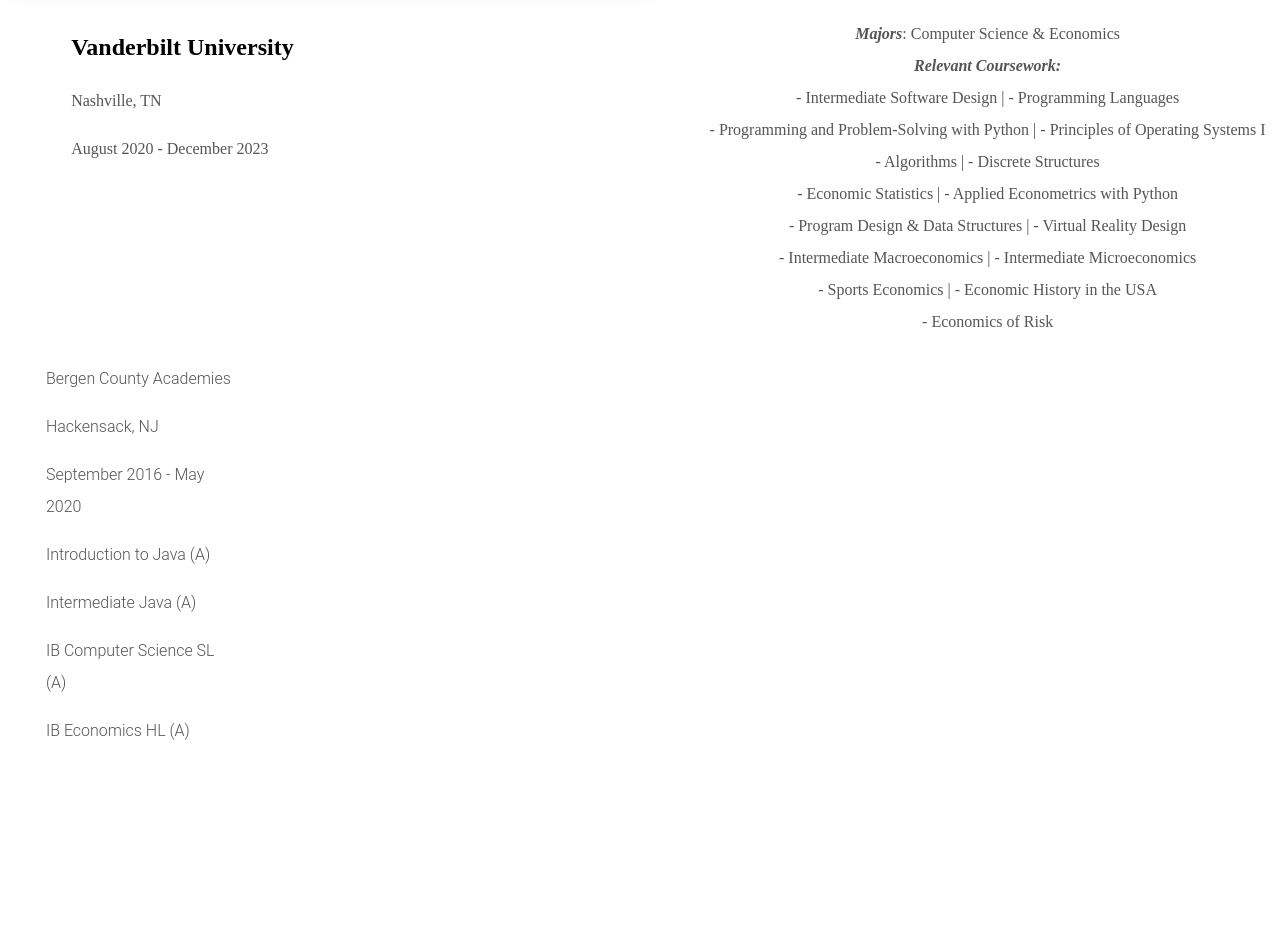
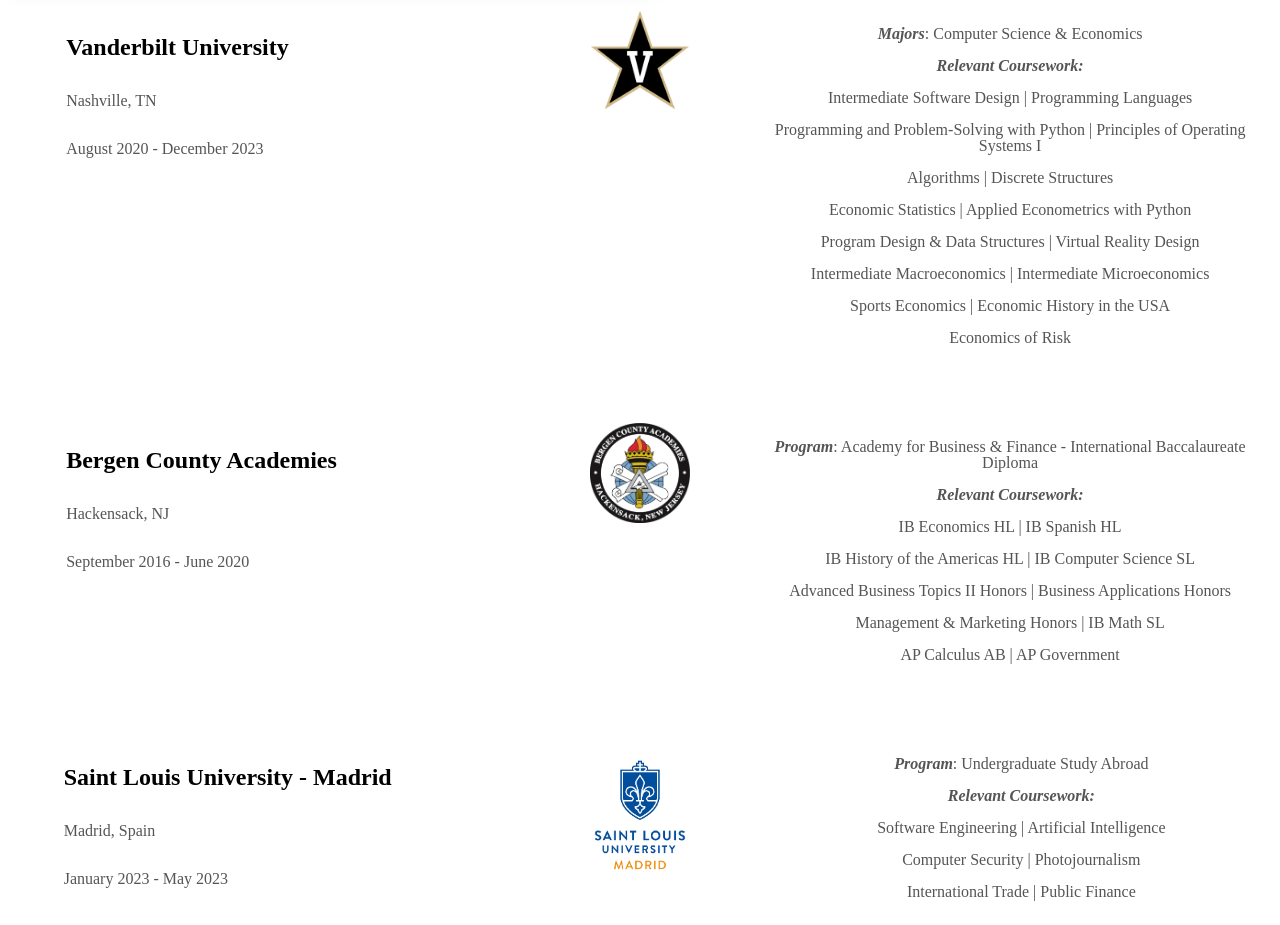
Before and after one commit to brenoreilly17/BrendanPersonalWebsite, a plain HTML site: page index.html in a window 1280 px wide. Shown: the part 2060-2985 px from the top of the page. Before the commit the page ends 2831 px from the top, so only its background shows below. Drawn offline with Linux system fonts and the light colour scheme.

Commit message:
Education Section Content and Formatting

```diff
--- a/index.html
+++ b/index.html
@@ -77,48 +77,100 @@
         </div>
         <div class="vanderbilt-details">
             <div class="left-block">
-            <h3>Vanderbilt University</h3>
+            <h3><a href="https://www.vanderbilt.edu/">Vanderbilt University</a></h3>
             <p> Nashville, TN </p>
             <p>August 2020 - December 2023</p>
+            </div>
+            <div class="middle-block">
+                <img src="Vanderbilt_Commodores_logo.svg.png" alt="Vandy Logo" width="100" height="100">
             </div>
             <div class="right-block">
             <p><em><strong>Majors</strong></em>: Computer Science & Economics</p>
                 <p><em><strong>Relevant Coursework:</strong></em></p>
                 <div class = "block-of-text-education">
-                <p>- Intermediate Software Design | - Programming Languages</p>
+                <p>Intermediate Software Design | Programming Languages</p>
             </div>
                 <div class="block-of-text-education">
-                    <p>- Programming and Problem-Solving with Python | - Principles of Operating Systems I</p>
+                    <p>Programming and Problem-Solving with Python | Principles of Operating Systems I</p>
             </div>
                 <div class="block-of-text-education">
-                    <p>- Algorithms | - Discrete Structures</p>
+                    <p>Algorithms | Discrete Structures</p>
                 </div>
                 <div class="block-of-text-education">
-                    <p>- Economic Statistics | - Applied Econometrics with Python</p>
+                    <p>Economic Statistics | Applied Econometrics with Python</p>
                 </div>
                 <div class="block-of-text-education">
-                    <p>- Program Design & Data Structures | - Virtual Reality Design</p>
+                    <p>Program Design & Data Structures | Virtual Reality Design</p>
                 </div>
                 <div class="block-of-text-education">
-                    <p>- Intermediate Macroeconomics | - Intermediate Microeconomics</p>
+                    <p>Intermediate Macroeconomics | Intermediate Microeconomics</p>
                 </div>
                 <div class="block-of-text-education">
-                    <p>- Sports Economics | - Economic History in the USA</p>
+                    <p>Sports Economics | Economic History in the USA</p>
                 </div>
                 <div class="block-of-text-education">
-                    <p>- Economics of Risk</p>
+                    <p>Economics of Risk</p>
                 </div>
             </div>
             </div>
+        <div class="block-of-text"></div>
+        <div class="block-of-text"></div>
+        <div class="block-of-text"></div>
         <div class="bca-details">
-            <p>Bergen County Academies</p>
-            <p>Hackensack, NJ</p>
-            <p>September 2016 - May 2020</p>
-            <p>Introduction to Java (A)</p>
-            <p>Intermediate Java (A)</p>
-            <p>IB Computer Science SL (A)</p>
-            <p>IB Economics HL (A)</p>
+            <div class="bca-left-block">
+                <h3><a href="https://bca-admissions.bergen.org/">Bergen County Academies</a></h3>
+                <p> Hackensack, NJ </p>
+                <p>September 2016 - June 2020</p>
             </div>
+            <div class="bca-middle-block">
+                <img src="BCA%20Logo.png" alt="BCA Logo" width="100" height="100">
+            </div>
+            <div class="bca-right-block">
+                <p><em><strong>Program</strong></em>: Academy for Business & Finance - International Baccalaureate Diploma</p>
+                <p><em><strong>Relevant Coursework:</strong></em></p>
+                <div class = "block-of-text-education">
+                    <p>IB Economics HL | IB Spanish HL</p>
+                </div>
+                <div class="block-of-text-education">
+                    <p>IB History of the Americas HL | IB Computer Science SL</p>
+                </div>
+                <div class="block-of-text-education">
+                    <p>Advanced Business Topics II Honors | Business Applications Honors</p>
+                </div>
+                <div class="block-of-text-education">
+                    <p>Management & Marketing Honors | IB Math SL</p>
+                </div>
+                <div class="block-of-text-education">
+                    <p>AP Calculus AB | AP Government</p>
+                </div>
+            </div>
+        </div>
+        <div class="block-of-text"></div>
+        <div class="block-of-text"></div>
+        <div class="block-of-text"></div>
+        <div class="slu-details">
+            <div class="slu-left-block">
+                <h3><a href="https://www.slu.edu/madrid/index.php">Saint Louis University - Madrid</a></h3>
+                <p> Madrid, Spain </p>
+                <p>January 2023 - May 2023</p>
+            </div>
+            <div class="slu-middle-block">
+                <img src="SLU%20Madrid%20Logo.jpeg" alt="SLU Madrid Logo" width="150" height="150">
+            </div>
+            <div class="slu-right-block">
+                <p><em><strong>Program</strong></em>: Undergraduate Study Abroad</p>
+                <p><em><strong>Relevant Coursework:</strong></em></p>
+                <div class = "block-of-text-education">
+                    <p>Software Engineering | Artificial Intelligence</p>
+                </div>
+                <div class="block-of-text-education">
+                    <p>Computer Security | Photojournalism</p>
+                </div>
+                <div class="block-of-text-education">
+                    <p>International Trade | Public Finance</p>
+                </div>
+            </div>
+        </div>
     </div>
 </section>
 
--- a/styles.css
+++ b/styles.css
@@ -198,6 +198,15 @@
     text-align: center;
 }
 
+.vanderbilt-details h3 a {
+    color: #000; /* Set your desired color */
+    text-decoration: none; /* Remove underline */
+}
+
+.vanderbilt-details h3 a:hover {
+    color: #00f; /* Set your desired color for hover */
+}
+
 .left-block {
     text-align: center;
 }
@@ -217,20 +226,9 @@
 .left-block,
 .right-block {
     width: 50%; /* Adjust width as needed */
-    /* Additional styling for each block */
-}
-
-
-/* Styling for BCA details */
-.bca-details {
-    width: 30%;
-    background-color: #ffffff;
-    font-family: 'Roboto Light', sans-serif;
-    line-height: 1;
 }
 
 .bca-details h3 {
-    padding-top: 100px;
     margin-left: 10%;
     text-align: left;
     font-size: 24px;
@@ -238,10 +236,96 @@
 }
 
 .bca-details p {
-    width: 50%;
     line-height: 2;
     color: #555555;
     font-size: 16px;
     text-align: left;
     margin-left: 10%;
 }
+
+.bca-details {
+    display: flex;
+    justify-content: space-between; /* Aligns blocks to the left and right */
+    text-align: center;
+}
+
+.bca-details h3 a {
+    color: #000; /* Set your desired color */
+    text-decoration: none; /* Remove underline */
+}
+
+.bca-details h3 a:hover {
+    color: #00f; /* Set your desired color for hover */
+}
+
+.bca-left-block {
+    text-align: center;
+}
+
+.bca-right-block {
+    text-align: center;
+    padding-bottom: 1px;
+    width: 100%;
+}
+
+.bca-right-block p {
+    text-align: center;
+    padding-bottom: -200px;
+    line-height: 1;
+}
+
+.bca-left-block,
+.bca-right-block {
+    width: 50%; /* Adjust width as needed */
+}
+
+.slu-details h3 {
+    margin-left: 10%;
+    text-align: left;
+    font-size: 24px;
+    font-weight: bold;
+}
+
+.slu-details p {
+    line-height: 2;
+    color: #555555;
+    font-size: 16px;
+    text-align: left;
+    margin-left: 10%;
+}
+
+.slu-details {
+    display: flex;
+    justify-content: space-between; /* Aligns blocks to the left and right */
+    text-align: center;
+}
+
+.slu-details h3 a {
+    color: #000; /* Set your desired color */
+    text-decoration: none; /* Remove underline */
+}
+
+.slu-details h3 a:hover {
+    color: #00f; /* Set your desired color for hover */
+}
+
+.slu-left-block {
+    text-align: center;
+}
+
+.slu-right-block {
+    text-align: center;
+    padding-bottom: 1px;
+    width: 100%;
+}
+
+.slu-right-block p {
+    text-align: center;
+    padding-bottom: -200px;
+    line-height: 1;
+}
+
+.slu-left-block,
+.slu-right-block {
+    width: 50%; /* Adjust width as needed */
+}
```
Also changed, not shown: BCA Logo.png (added), SLU Madrid Logo.jpeg (added), Vanderbilt_Commodores_logo.svg.png (added).
